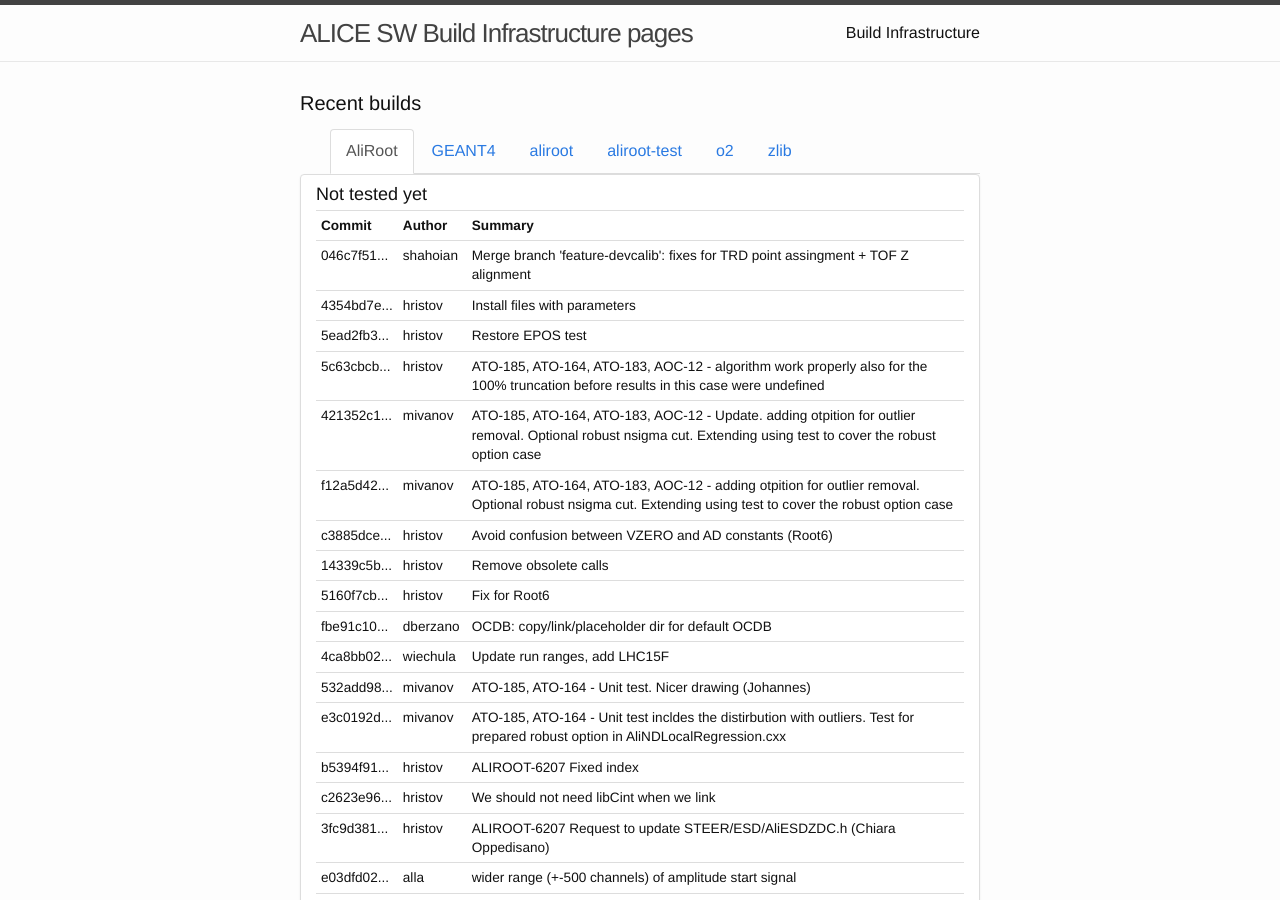
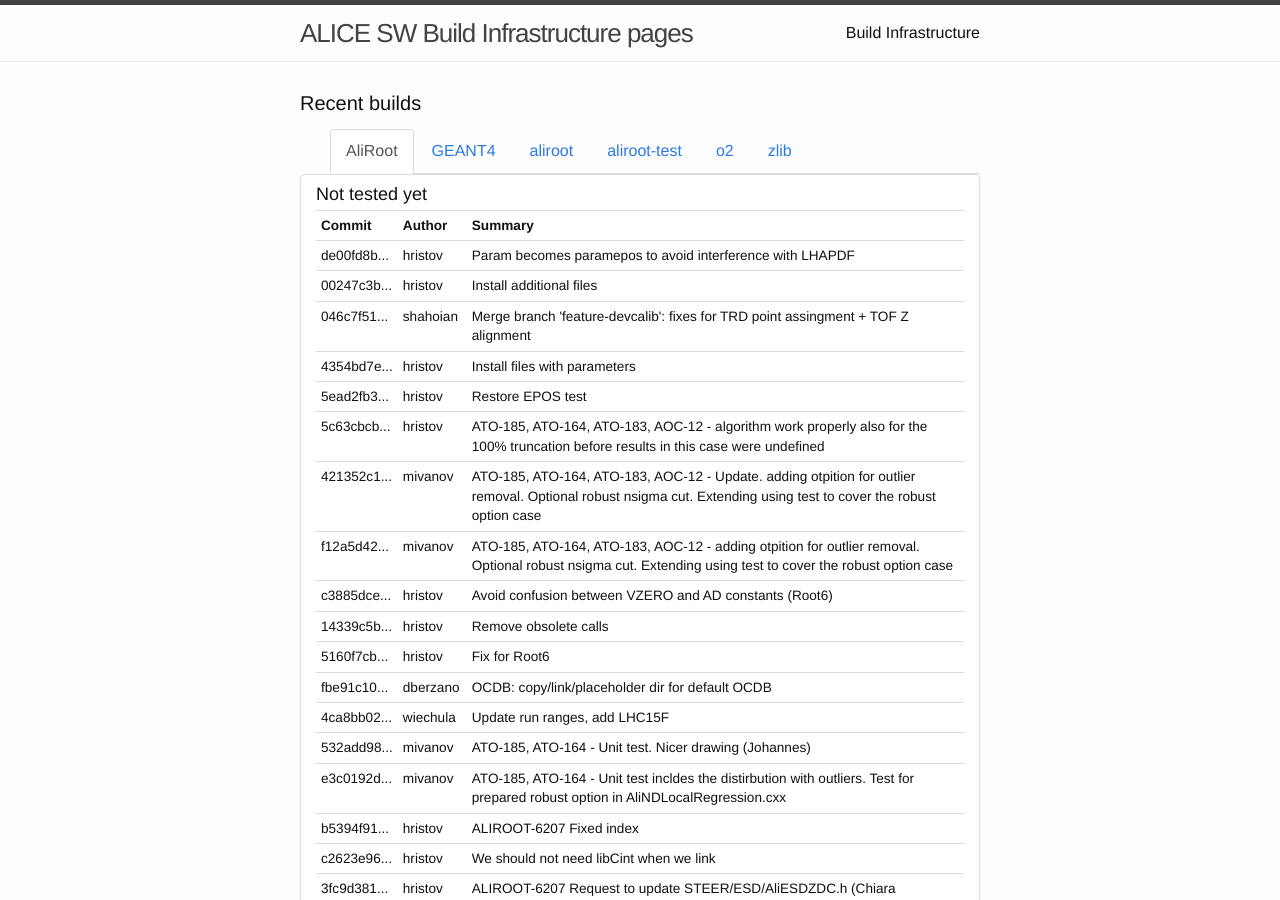
Before and after one commit to alisw/alisw.github.io, a Jekyll site: the page built from index.html, in a window 1280 px wide and 900 px high. Built offline with Jekyll 4.4.1, drawn with Linux system fonts in a browser that asks for light colours; nearby versions of some CDN libraries.

Commit message:
Updated results.

```diff
--- a/_data/commits-aliroot-master.yaml
+++ b/_data/commits-aliroot-master.yaml
@@ -1,3 +1,13 @@
+-
+ commit: "de00fd8baf282d4911fd02c79dcb56f58c9efc05"
+ message: >-
+    Param becomes paramepos to avoid interference with LHAPDF
+ author: !!str hristov
+-
+ commit: "00247c3bff35351e0e077865c1de2c19f038d1f3"
+ message: >-
+    Install additional files
+ author: !!str hristov
 -
  commit: "046c7f517956d711290ba815fcd35493a0c040e4"
  message: >-
```
